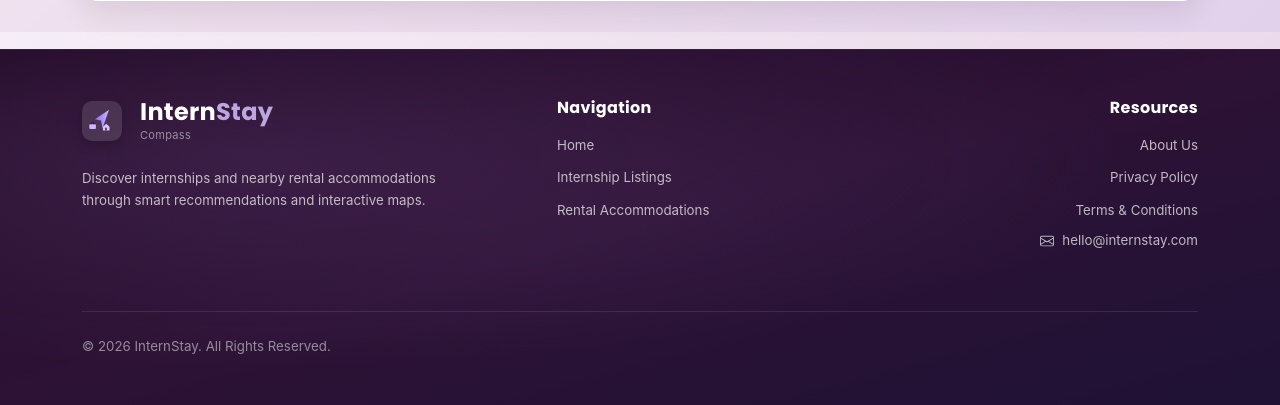
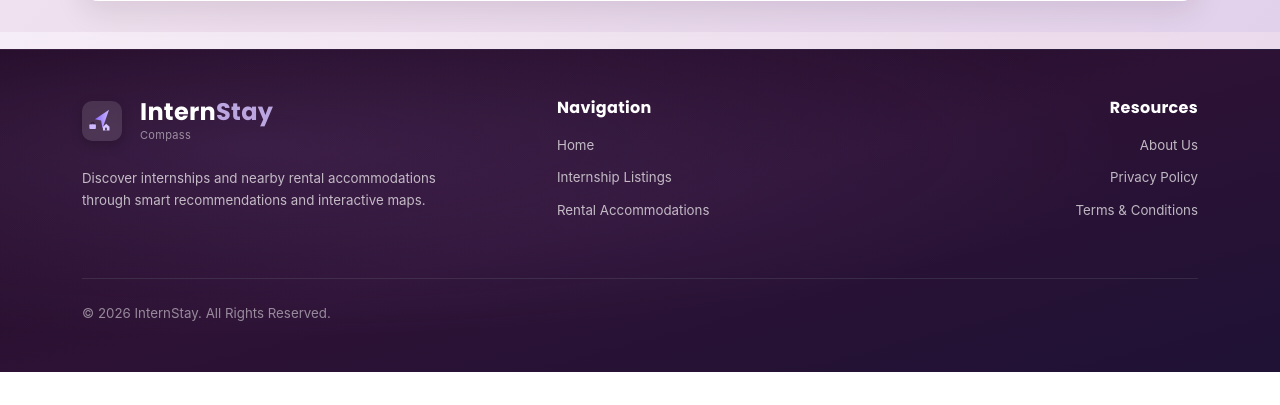
Before and after one commit to AlishaMaisarah/InternStay-Web-Based-System, a Laravel app: page / in a window 1280 px wide. Shown: the part 2368-2773 px from the top of the page. After the commit the page ends 2740 px from the top, so only its background shows below. Run offline with Laravel 10, Linux system fonts and the light colour scheme; data that the repository does not hold is empty.

Commit message:
Remove commented email contact from template
Removed commented-out email contact section from template.

```diff
--- a/resources/views/layouts/template.blade.php
+++ b/resources/views/layouts/template.blade.php
@@ -1017,14 +1017,14 @@
                             <li class="mb-2">
                                 <a href="#" class="small text-decoration-none">Terms & Conditions</a>
                             </li>
-                            <li class="mb-2">
+                            <!--<li class="mb-2">
                                 <a href="mailto:hello@internstay.com" class="small d-inline-flex align-items-center">
                                     <svg xmlns="http://www.w3.org/2000/svg" width="14" height="14" fill="currentColor" class="me-2" viewBox="0 0 16 16">
                                         <path d="M0 4a2 2 0 0 1 2-2h12a2 2 0 0 1 2 2v8a2 2 0 0 1-2 2H2a2 2 0 0 1-2-2V4Zm2-1a1 1 0 0 0-1 1v.217l7 4.2 7-4.2V4a1 1 0 0 0-1-1H2Zm13 2.383-4.708 2.825L15 11.105V5.383Zm-.034 6.876-5.64-3.471L8 9.583l-1.326-.795-5.64 3.47A1 1 0 0 0 2 13h12a1 1 0 0 0 .966-.741ZM1 11.105l4.708-2.897L1 5.383v5.722Z"/>
                                     </svg>
                                     hello@internstay.com
                                 </a>
-                            </li>
+                            </li>-->
                         </ul>
                     </div>
                 </div>
```
